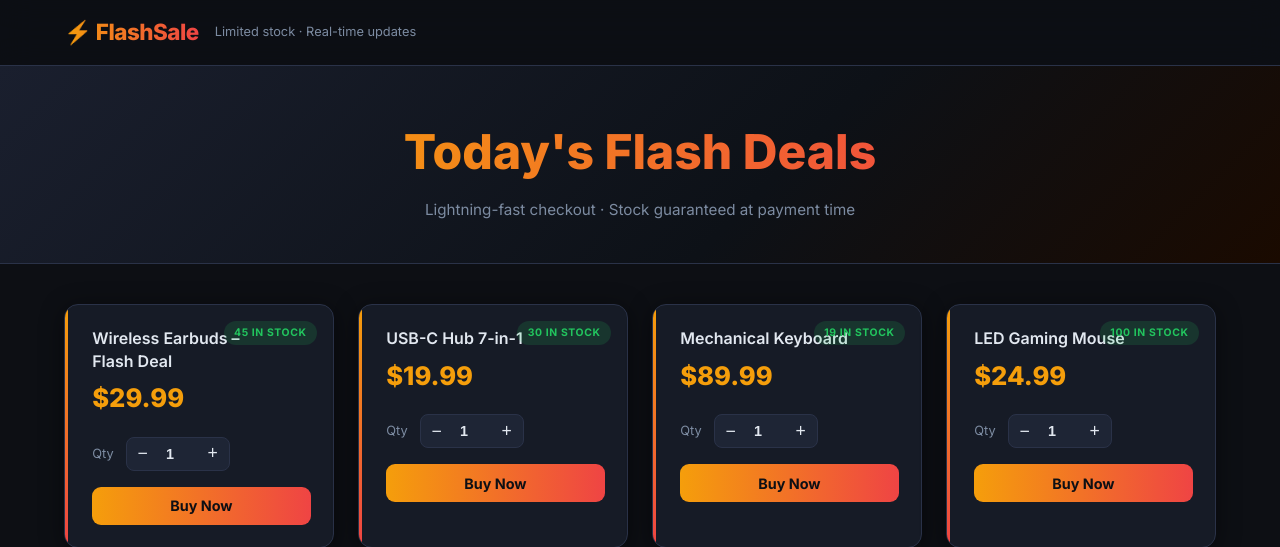
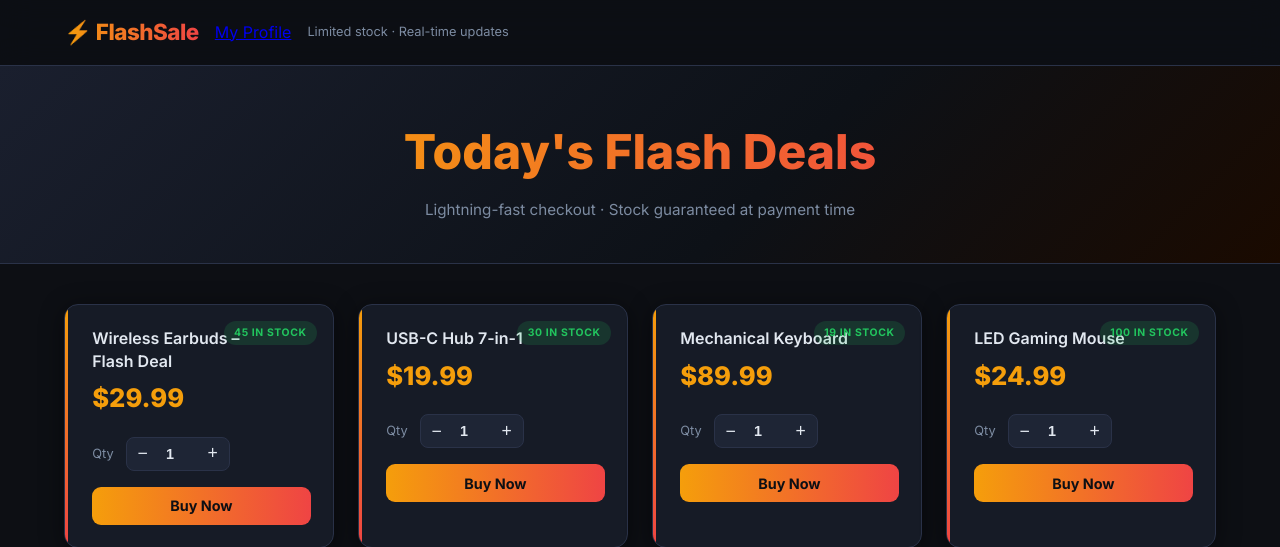
Before and after one commit to qayam-shaikh/flash, a Flask app: page / in a window 1280 px wide. Shown: the top 547 px of the page. Run offline with Flask 3, Linux system fonts and the light colour scheme; data comes from the database, SQL or seed files in the repository.

Commit message:
feat: include navigation link and profile route in the build

```diff
--- a/app/flashsale/templates/index.html
+++ b/app/flashsale/templates/index.html
@@ -14,6 +14,9 @@
   <header class="site-header">
     <div class="header-inner">
       <div class="logo">⚡ FlashSale</div>
+      <nav class="nav-links">
+        <a href="/profile" class="nav-link">My Profile</a>
+      </nav>
       <span class="tagline">Limited stock · Real-time updates</span>
     </div>
   </header>
```
